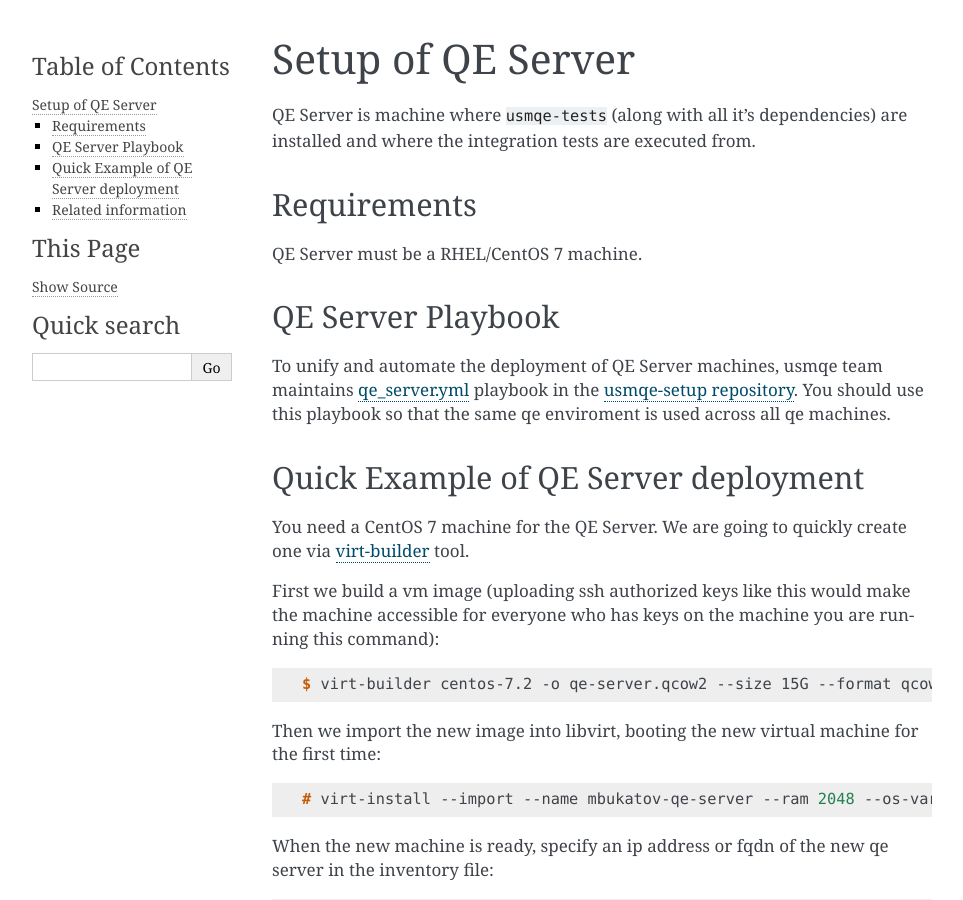
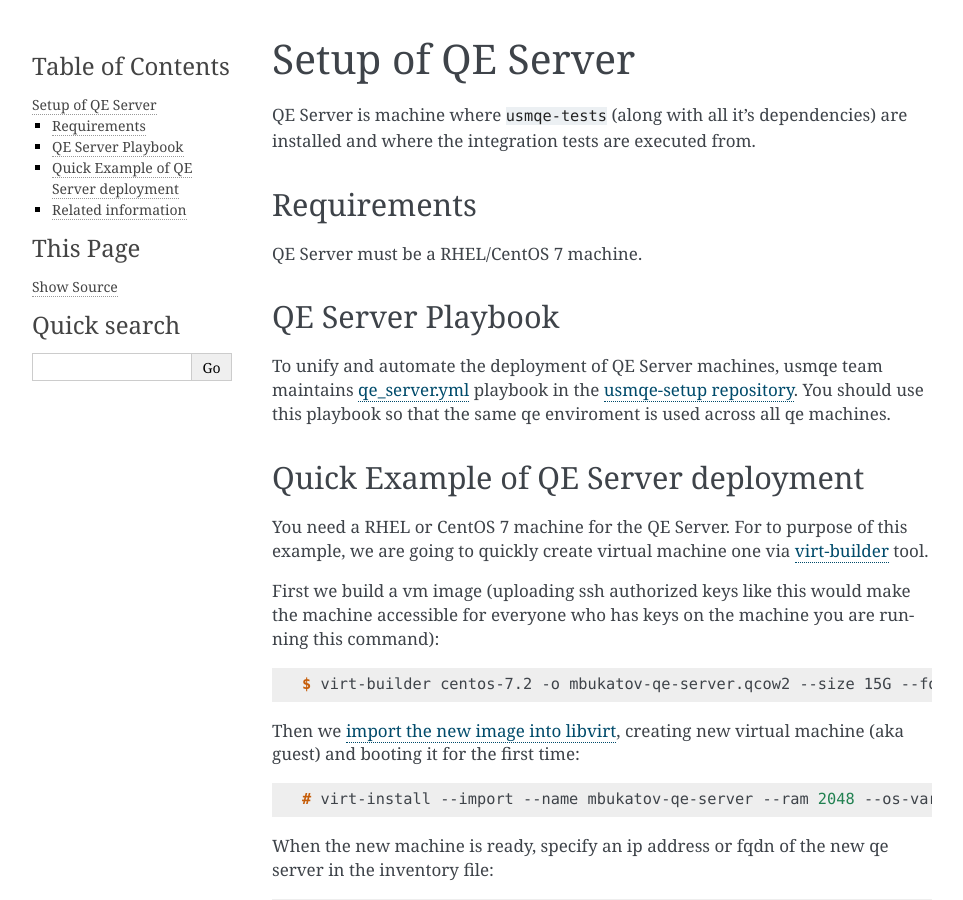
Before and after one commit to usmqe/usmqe-tests, a Sphinx documentation site: the page built from docs/qe_server_setup.rst, in a window 1280 px wide and 900 px high. Shown: the whole window, without its empty margins (148-1111 px from the left). Built offline with Sphinx 7.4.7, drawn with Linux system fonts in a browser that asks for light colours.

Commit message:
docs: improve examples in qe server setup

```diff
--- a/docs/qe_server_setup.rst
+++ b/docs/qe_server_setup.rst
@@ -24,8 +24,9 @@
 Quick Example of QE Server deployment
 =====================================
 
-You need a CentOS 7 machine for the QE Server. We are going to quickly create
-one via `virt-builder`_ tool.
+You need a RHEL or CentOS 7 machine for the QE Server. For to purpose of this
+example, we are going to quickly create virtual machine one via `virt-builder`_
+tool.
 
 First we build a vm image (uploading ssh authorized keys like this would make
 the machine accessible for everyone who has keys on the machine you are running
@@ -33,14 +34,14 @@
 
 .. code-block:: console
 
-    $ virt-builder centos-7.2 -o qe-server.qcow2 --size 15G --format qcow2 --mkdir /root/.ssh  --chmod 0700:/root/.ssh  --upload /root/.ssh/authorized_keys:/root/.ssh/authorized_keys --selinux-relabel --update
+    $ virt-builder centos-7.2 -o mbukatov-qe-server.qcow2 --size 15G --format qcow2 --mkdir /root/.ssh  --chmod 0700:/root/.ssh  --upload /root/.ssh/authorized_keys:/root/.ssh/authorized_keys --selinux-relabel --update
 
-Then we import the new image into libvirt, booting the new virtual machine for
-the first time:
+Then we `import the new image into libvirt`_, creating new virtual machine (aka
+guest) and  booting it for the first time:
 
 .. code-block:: console
 
-    # virt-install --import --name mbukatov-qe-server --ram 2048 --os-variant rhel7 --disk path=/var/lib/libvirt/images/qe-server.qcow2,format=qcow2 --network default --noautoconsole
+    # virt-install --import --name mbukatov-qe-server --ram 2048 --os-variant rhel7 --disk path=/var/lib/libvirt/images/mbukatov-qe-server.qcow2,format=qcow2 --network default --noautoconsole
 
 When the new machine is ready, specify an ip address or fqdn of the new qe
 server in the inventory file:
```
Also changed, not shown: other parts of docs/qe_server_setup.rst (+1 -0 lines).
